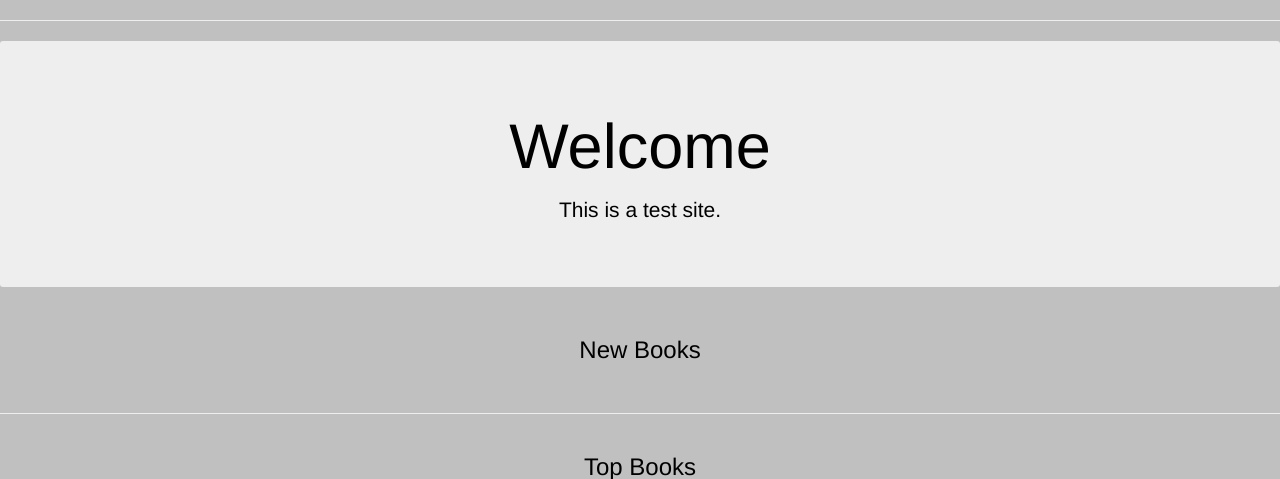
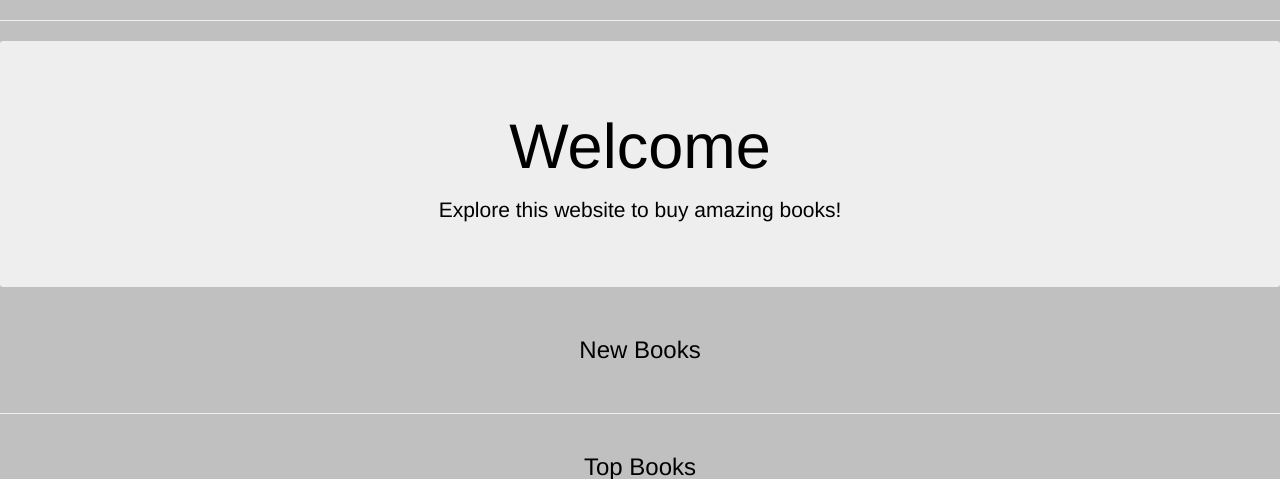
Before and after one commit to Gurjit29/BookstoreApp, a Flask app: page / in a window 1280 px wide. Shown: the part 62-541 px from the top of the page. Run offline with Flask 2, Linux system fonts and the light colour scheme; data that the repository does not hold is empty; some libraries are stand-ins or nearby versions.

Commit message:
Final Check

```diff
--- a/app/templates/delete.html
+++ /dev/null
@@ -1,5 +0,0 @@
-{% extends "base.html" %}
-
-{% block content %}
-<p>the post has id : {{number}}</p>
-{%endblock%}
--- a/app/templates/index.html
+++ b/app/templates/index.html
@@ -6,7 +6,7 @@
 
 <div class="jumbotron text-center">
     <h1 class="display-4">Welcome {{current_user.username }}</h1>
-    <p class="lead">This is a test site.</p>
+    <p class="lead">Explore this website to buy amazing books!</p>
 </div>
 
 <div class="container-fluid bg-3 text-center">
@@ -33,7 +33,7 @@
 <div class="container-fluid bg-3 text-center">
     <h3>Top Books</h3><br>
     <div class="row">
-        {% for book in books[3:]%}
+        {% for book in books[4:]%}
         <div class="col-sm-3">
             <div class="card w-40 h-100 text-center bg-light" style="width: 18rem;">
                 <img class="card-img-top" src="{{book.url}}" alt="Card image cap">
--- a/app/templates/update.html
+++ b/app/templates/update.html
@@ -36,9 +36,7 @@
       <b>Updated Body: </b> <input name="body" style="height:100px"><br><br>
       <input type="Submit">
       </form>
-      {% else %}
-      <button type="button" class="btn btn-success"><b>{{post.author.username}} posted</b></button><br><br>
-      <span class="text-info">{{post.body}}</span>
+
         {% endif %}
       {% endif %}
    <br></p>
```
Also changed, not shown: app/templates/preview.html (deleted, +0 -11 lines), README.md, app.db.
